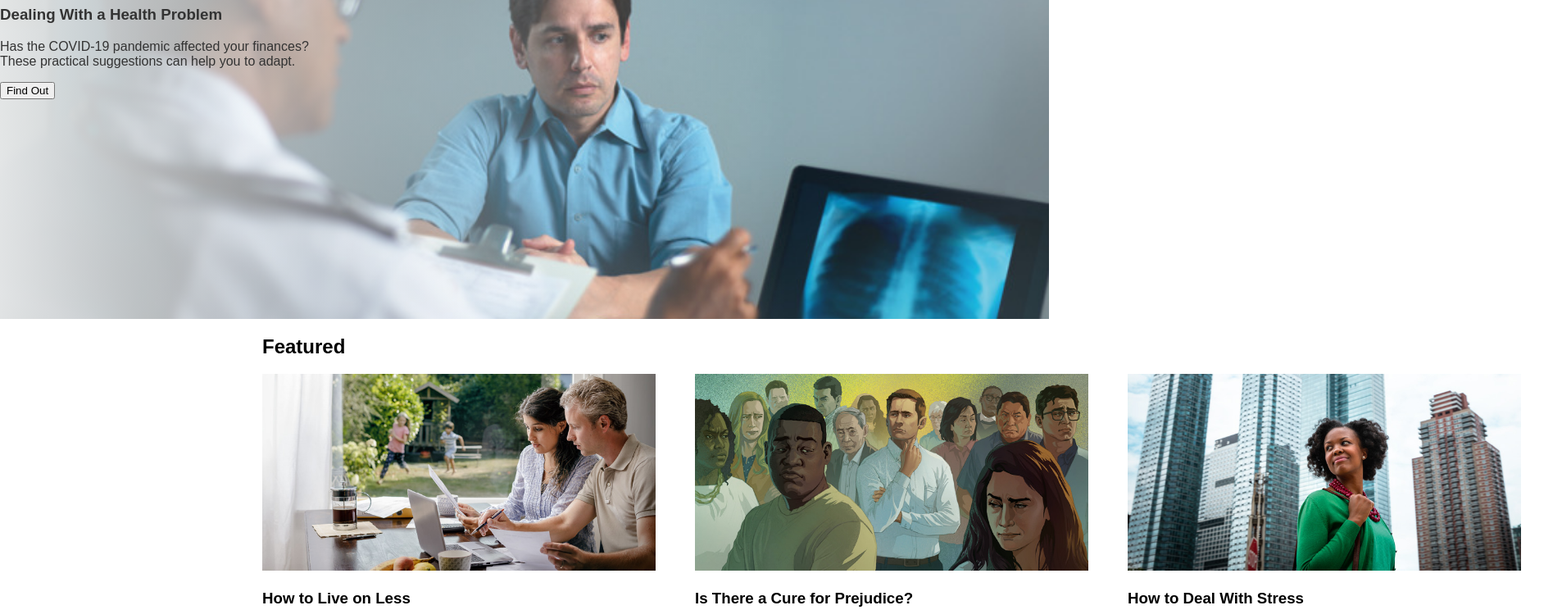
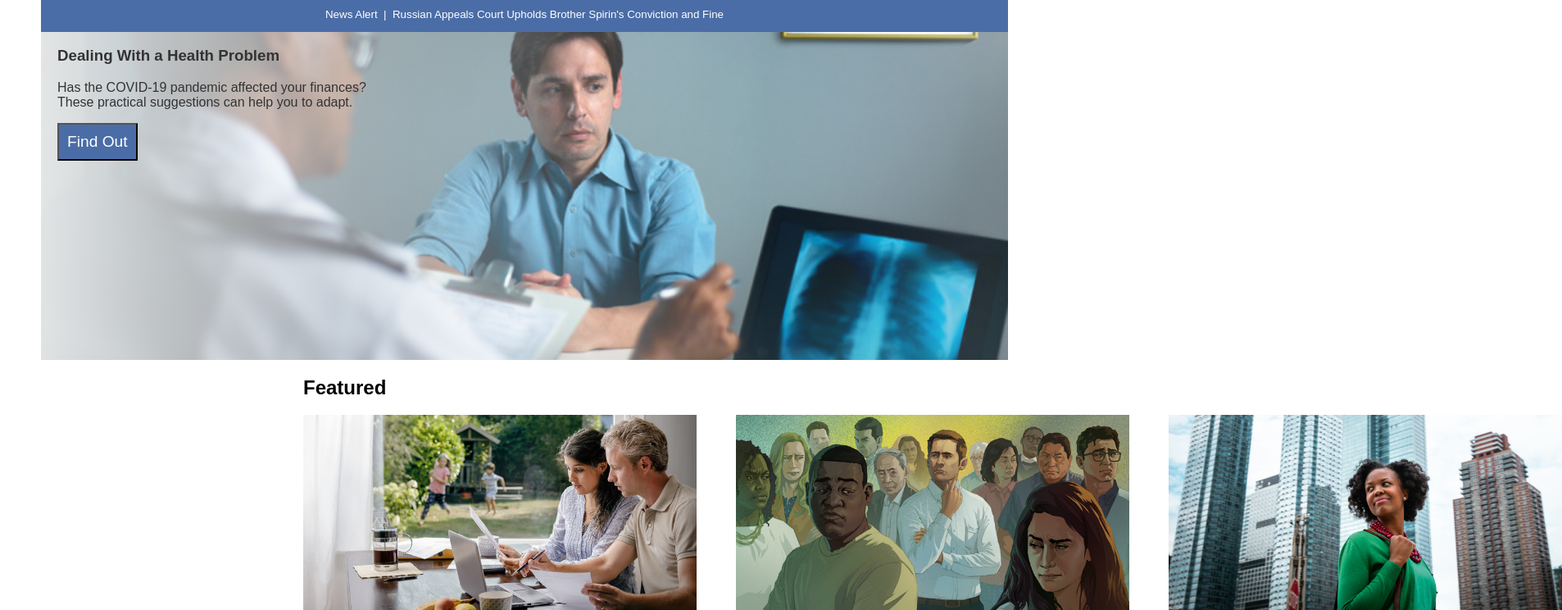
Before and after one commit to cforward5674/jw.orgcopy, a plain HTML site: page index.html in a window 1280 px wide. Shown: the part 146-890 px from the top of the page at 82% size, 1906 px wide, since content can reach past the window. Drawn offline with nearby package versions, Linux system fonts and the light colour scheme.

Commit message:
worked on hero section

```diff
--- a/assets/style.css
+++ b/assets/style.css
@@ -1,5 +1,5 @@
 body {
-  margin: 0;
+  margin: 50px;
   padding: 0;
   font-family: Arial,"Arial Unicode MS",sans-serif;
 }
@@ -204,6 +204,16 @@ body {
   font-family: Arial,"Arial Unicode MS",sans-serif;
 }
 
+#hero-span  {
+  margin-left: 20px;
+}
+
+#hero-button  {
+  background-color:  #4a6da7;
+  color: white;
+  font-size: 1.2em;
+  padding: 10px;
+}
 /*--------------------------------------------------*/
 .feature-heading  {
   margin-left: 20em;
--- a/index.html
+++ b/index.html
@@ -39,10 +39,10 @@
   <button class="news">News Alert&nbsp;&nbsp;|&nbsp;&nbsp;Russian Appeals Court Upholds Brother Spirin's Conviction and Fine</button>
 
   <div class="hero">
-    <span>
+    <span id="hero-span">
       <h3>Dealing With a Health Problem</h3>
         <p>Has the COVID-19 pandemic affected your finances?<br>These practical suggestions can help you to adapt.</p>
-          <button>Find Out</button>
+          <button id="hero-button">Find Out</button>
     </span>
   </div>
 
```
